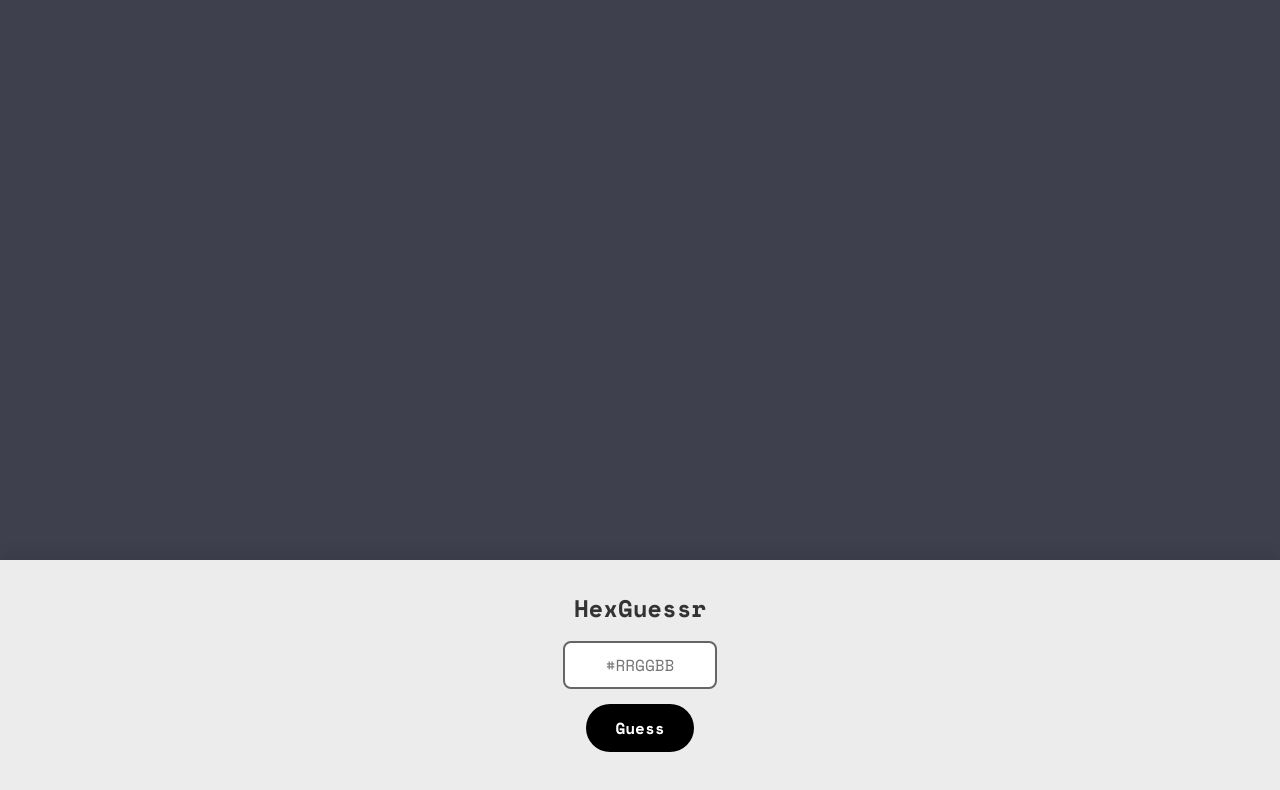
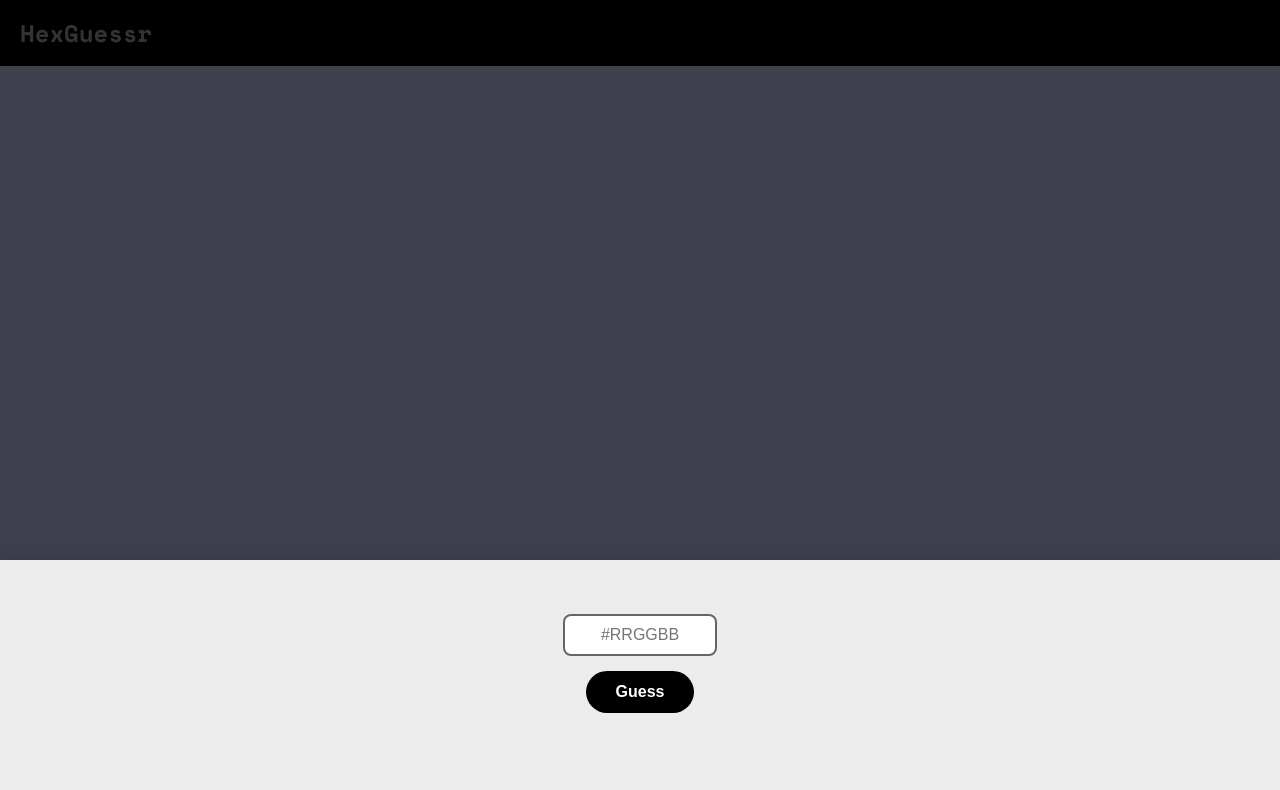
Before and after one commit to k0yo/hexguessr, a plain HTML site: page index.html in a window 1280 px wide. Drawn offline with nearby package versions, Linux system fonts and the light colour scheme.

Commit message:
Add header

```diff
--- a/index.html
+++ b/index.html
@@ -3,16 +3,18 @@
 <head>
     <meta charset="UTF-8">
     <meta name="viewport" content="width=device-width, initial-scale=1.0">
-    <title>HexGuessr - Color Guessing Game</title>
+    <title>HexGuessr</title>
     <link rel="preconnect" href="https://fonts.googleapis.com">
     <link rel="preconnect" href="https://fonts.gstatic.com" crossorigin>
     <link href="https://fonts.googleapis.com/css2?family=Space+Mono:wght@400;700&display=swap" rel="stylesheet">
     <link rel="stylesheet" href="styles.css">
 </head>
 <body>
+    <header>
+        <h1>HexGuessr</h1>
+    </header>
     <div id="guessedColorPanel"></div>
     <div class="container">
-        <h1>HexGuessr</h1>
         <div class="input-container">
             <input type="text" id="guessInput" placeholder="#RRGGBB" maxlength="7">
         </div>
--- a/styles.css
+++ b/styles.css
@@ -3,8 +3,25 @@ body {
     margin: 0;
     height: 100vh;
     display: flex;
+    flex-direction: column;
     overflow: hidden;
     transition: background-color 0.5s ease;
+}
+
+header {
+    background-color: #000;
+    color: white;
+    padding: 15px 20px;
+    position: fixed;
+    top: 0;
+    left: 0;
+    right: 0;
+    z-index: 3;
+}
+
+header h1 {
+    margin: 0;
+    font-size: 1.5rem;
 }
 
 #guessedColorPanel {
@@ -51,7 +68,6 @@ h1 {
 input {
     padding: 10px 15px;
     font-size: 16px;
-    font-family: 'Space Mono', monospace;
     border: 2px solid #ddd;
     border-radius: 8px;
     width: 120px;
@@ -67,7 +83,6 @@ input:focus {
 button {
     padding: 12px 30px;
     font-size: 16px;
-    font-family: 'Space Mono', monospace;
     font-weight: bold;
     background-color: #000;
     color: white;
```
